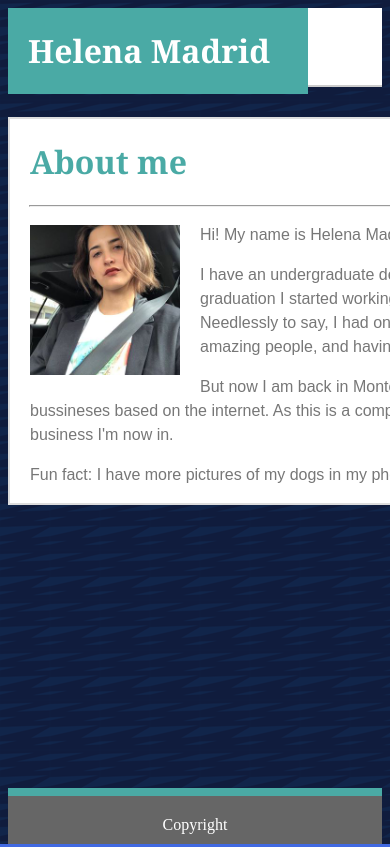
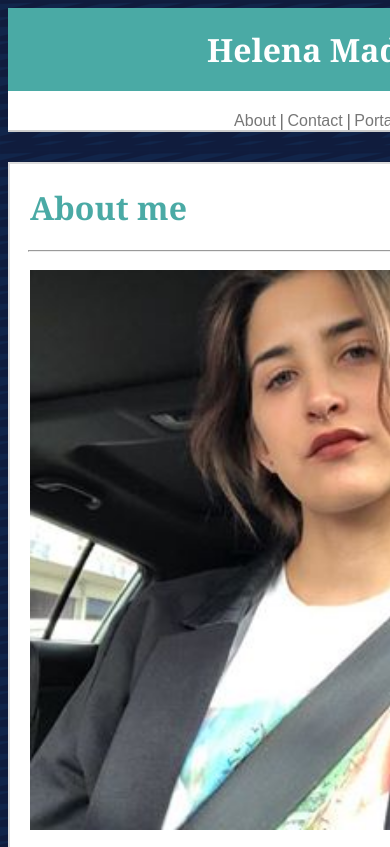
Before and after one commit to HelenaMadrid/Responsive-Portfolio, a plain HTML site: page index.html in a window 390 px wide. Shown: the top 847 px of the page. Drawn offline with Linux system fonts and the light colour scheme.

Commit message:
first try

```diff
--- a/assets/css/style.css
+++ b/assets/css/style.css
@@ -1,10 +1,17 @@
+*{
+    box-sizing: border-box;
+}
 html{
     height: 100%;
   }
   .main-logo{
       color: white;
-      padding-right: 20px;
+      padding: 20px;
       float: left;
+      background-color: #4aaaa5;
+      margin-top: 0;
+
+
   }
   p, a, label{
       color: #777777;
@@ -25,16 +32,10 @@ html{
       font-family: Georgia, 'Times New Roman', Times, serif;
       padding-left: 20px;
   }
-  .backgrounds{
-      background-color: #4aaaa5;
-      width: 300px;
-      float: left;
-  }
   .main-header{
       background-color: #ffffff;
       border-bottom: 2px solid #cccccc;
-      /*width: 960px;*/
-      height: 77px;
+      height: 76px;
 
   }
   .main-content{
@@ -133,3 +134,36 @@ html{
   a{
     text-decoration: none;
   }
+  @media screen and (max-width: 640px){
+    .main-content{
+        width: 600px;
+    }
+    hr, input, textarea{
+        width: 560px;
+    }
+    .main-logo{
+        text-align: center;
+        float: none;
+        width: 640px;
+    }
+    .main-header{
+        height: 130px;
+        width: 640px;
+
+    }
+    nav{
+        width: 640px;
+        float: none;
+        text-align: center;
+        margin-top: -30px;
+    }
+    #photoHelena{
+        float: none;
+        width: 560px;
+        height: auto;
+        margin-right: 20px;
+        margin-top: 10px;
+        margin-left: 20px;
+        margin-bottom: 10px;
+    }
+  }
--- a/index.html
+++ b/index.html
@@ -4,17 +4,18 @@
     <meta charset="utf-8">
     <title>Helena Madrid</title>
     <link rel="stylesheet" type="text/css" href="assets/css/style.css">
+    <meta name="viewport" content="width=device-width, initial-scale=1.0">
 </head>
 <body>
     <div class="main-header">
         <div class="header-content">
-            <div class="backgrounds">
+            <div>
                 <h1 class="main-logo">Helena Madrid</h1>
             </div>
                 <nav>
                     <a href="index.html">About   </a>|
                     <a href="contact.html">   Contact   </a>|
-                    <a href="portafolio.html">   Portafolio</a>
+                    <a href="portfolio.html">   Portafolio</a>
                 </nav>
         </div>
     </div>
```
Also changed, not shown: contact.html (+2 -2 lines), portfolio.html (+2 -2 lines).
